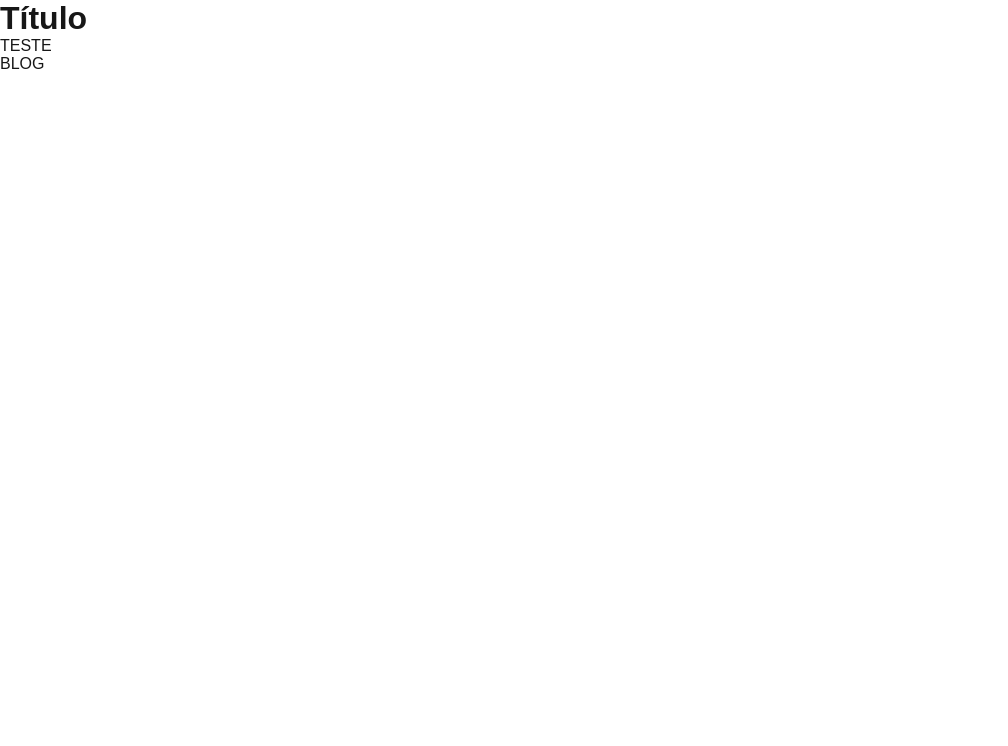
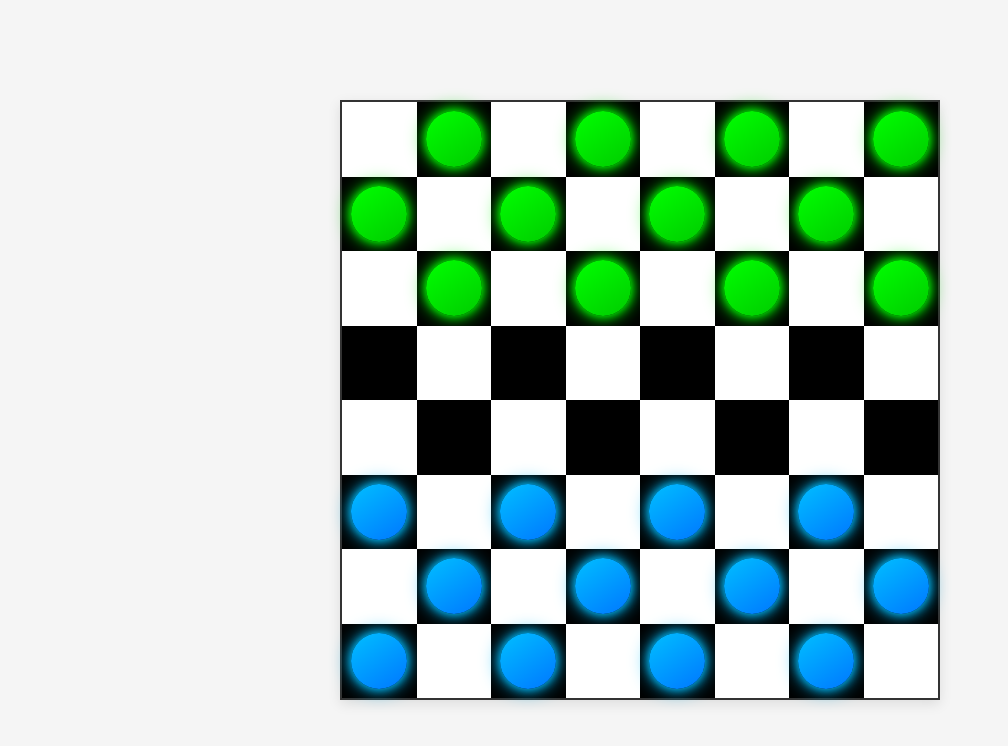
Before and after one commit to Albano15/programacao_scripts, a Next.js app in the folder primeiro-app/: page / in a window 1280 px wide. Shown: the top 746 px of the page, without its empty margins (0-1008 px from the left). Built offline with nearby package versions, Linux system fonts and the light colour scheme.

Commit message:
tabulero de damas

```diff
--- a/primeiro-app/app/Estilo/components/page.js
+++ b/primeiro-app/app/Estilo/components/page.js
@@ -1,10 +1,14 @@
 import estilo from '../css/style.module.css';
+import estilo2 from '@/app/Estilo/components/estilo.js';
+import Estilo from "@/app/Estilo/components/estilo.js";
 
 export default function EstiloPage(props) {
     return (
         <div>
             <h1 className={estilo.h1}>Aula Estilo</h1>
             <button className={estilo.button}>Clique Aqui!</button>
+            <Estilo temp={18} texto={"vai chover"} direita></Estilo>
+            <Estilo temp={32} texto={"vai chover"}></Estilo>
         </div>
     )
 }
--- /dev/null
+++ b/primeiro-app/app/components/CheckersBoard/CheckersBoard.js
@@ -0,0 +1,33 @@
+import styles from './CheckersBoard.module.css';
+
+const CheckersBoard = () => {
+    const board = [];
+
+    for (let rowIndex = 0; rowIndex < 8; rowIndex++) {
+        for (let colIndex = 0; colIndex < 8; colIndex++) {
+            const isDark = (rowIndex + colIndex) % 2 === 1;
+            let piece = null;
+
+            if (isDark) {
+                if (rowIndex < 3) {
+                    piece = 'black';
+                } else if (rowIndex > 4) {
+                    piece = 'white';
+                }
+            }
+
+            board.push(
+                <div
+                    key={`${rowIndex}-${colIndex}`}
+                    className={`${styles.square} ${isDark ? styles.dark : styles.light}`}
+                >
+                    {piece && <div className={`${styles.piece} ${styles[piece]}`} />}
+                </div>
+            );
+        }
+    }
+
+    return <div className={styles.board}>{board}</div>;
+};
+
+export default CheckersBoard;
--- /dev/null
+++ b/primeiro-app/app/components/CheckersBoard/CheckersBoard.module.css
@@ -0,0 +1,50 @@
+.board {
+    display: grid;
+    grid-template-columns: repeat(8, 1fr);
+    grid-template-rows: repeat(8, 1fr);
+    width: 80vmin;
+    height: 80vmin;
+    max-width: 600px;
+    max-height: 600px;
+    border: 2px solid #333;
+    box-shadow: 0 4px 12px rgba(0, 0, 0, 0.1);
+}
+
+.square {
+    display: flex;
+    align-items: center;
+    justify-content: center;
+    transition: filter 0.2s ease;
+}
+
+.dark {
+    background-color: #000000;
+}
+
+.light {
+    background-color: #ffffff;
+}
+
+.square:hover {
+    filter: brightness(1.1);
+    cursor: pointer;
+}
+
+.piece {
+    width: 75%;
+    height: 75%;
+    border-radius: 50%;
+    box-shadow: 0 2px 6px rgba(0, 0, 0, 0.3);
+}
+
+.black {
+    background: #00ff00; /* Verde neon */
+    background: linear-gradient(145deg, #00ff00, #00cc00); /* Gradiente de verde neon */
+    box-shadow: 0 0 10px #00ff00, 0 0 20px #00ff00; /* Efeito de brilho neon */
+}
+
+.white {
+    background: #00bfff; /* Azul neon */
+    background: linear-gradient(145deg, #00bfff, #0077ff); /* Gradiente de azul neon */
+    box-shadow: 0 0 10px #00bfff, 0 0 20px #00bfff; /* Efeito de brilho neon */
+}
--- a/primeiro-app/app/page.js
+++ b/primeiro-app/app/page.js
@@ -1,9 +1,15 @@
-export default function Page(){
+import CheckersBoard from './components/CheckersBoard/CheckersBoard';
+
+export default function Home() {
     return (
-        <div>
-            <h1>Título</h1>
-            <p>TESTE</p>
-            <p>BLOG</p>
+        <div style={{
+            display: 'flex',
+            justifyContent: 'center',
+            alignItems: 'center',
+            minHeight: '100vh',
+            backgroundColor: '#f5f5f5',
+        }}>
+            <CheckersBoard />
         </div>
-    )
+    );
 }
```
Also changed, not shown: primeiro-app/app/Estilo/components/estilo.js (added, +7 -0 lines).
